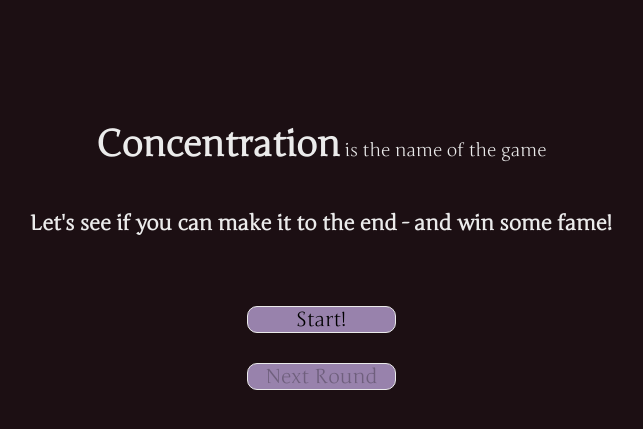
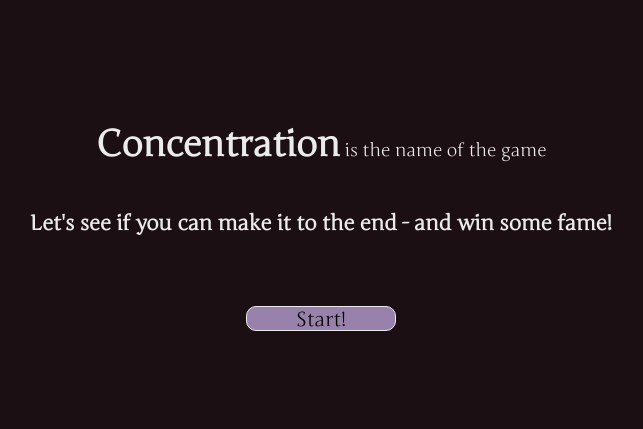
Before and after one commit to fostimus/concentration, a web app: file index.html in a window 1280 px wide. Shown: the top 429 px of the page, without its empty margins (468-1111 px from the left). Run offline with its HTML, style and script files only (its server is not run), Linux system fonts and the light colour scheme.

Commit message:
moved buttons, next round button now in modal for next round

```diff
--- a/css/style.css
+++ b/css/style.css
@@ -53,13 +53,6 @@
   gap: 50px;
 }
 
-.buttons {
-  width: 149px;
-  margin: 0 auto;
-  gap: 30px;
-  justify-content: space-around;
-}
-
 .round-win {
   z-index: 1;
   position: absolute;
@@ -111,6 +104,9 @@ button:disabled {
   font-size: 20px;
   border-radius: 10px;
   border: 1px solid #ebebeb;
+  width: 150px;
+  height: 25px;
+  margin: 0 auto;
 }
 
 .timer {
--- a/index.html
+++ b/index.html
@@ -1,5 +1,6 @@
 <!DOCTYPE html>
 <html lang="en">
+
   <head>
     <meta charset="UTF-8" />
     <meta name="viewport" content="width=device-width, initial-scale=1.0" />
@@ -24,15 +25,11 @@
           </h3>
         </div>
 
-        <div class="buttons">
-          <button class="start-btn" type="button" name="button">Start!</button>
-          <button class="next-round-btn" type="button" name="button">
-            Next Round
-          </button>
-        </div>
+        <button class="start-btn" type="button" name="button">Start!</button>
       </div>
     </section>
 
     <script defer src="js/app.js" type="text/javascript"></script>
   </body>
+
 </html>
--- a/js/app.js
+++ b/js/app.js
@@ -1,7 +1,6 @@
 /*
  * DOM Manipulation
  */
-
 const appendToCardContainer = deck => {
   const cardContainer = document.querySelector(".card-container");
   const cardContainerChildren = cardContainer.children;
@@ -75,6 +74,9 @@ const toggleImgSrc = card => {
   }
 };
 
+/**
+ * helper functions
+ */
 const checkCards = (card1, card2) => {
   if (card1 !== null && card2 !== null) {
     const val1 = card1.getAttribute("value");
@@ -103,6 +105,69 @@ const convertSeconds = seconds => {
   return seconds;
 };
 
+/**
+ * buttons and click listeners
+ */
+let pauseTimer = false;
+
+//next round button only enabled when previous round completes, see start button click handler
+const nextRoundBtn = document.createElement("button");
+nextRoundBtn.textContent = "Next Round";
+nextRoundBtn.classList.add("next-round-btn");
+nextRoundBtn.disabled = true;
+
+nextRoundBtn.addEventListener("click", () => {
+  // un pause timer, deal new deck
+  pauseTimer = false;
+  concentration.deal();
+  nextRoundBtn.disabled = true;
+
+  // remove modal from screen
+  document.querySelector(".round-win").remove();
+});
+
+const startBtn = document.querySelector(".start-btn");
+
+startBtn.addEventListener("click", () => {
+  concentration.gameStarted = true;
+  startBtn.disabled = true;
+  concentration.deal();
+
+  const timer = setInterval(() => {
+    if (!pauseTimer) {
+      const timerDiv = document.querySelector(".timer");
+
+      // if a round expires, clear the timer, set the round to 1, and enable the start button
+      if (concentration.rounds[concentration.currentRound - 1].timeLeft === 0) {
+        timerDiv.textContent = "------";
+        clearInterval(timer);
+        concentration.currentRound = 1;
+        startBtn.disabled = false;
+      }
+      // if the round is completed, pause the timer, clear the completed deck, and enable the next round button
+      else if (concentration.rounds[concentration.currentRound - 1].completed) {
+        concentration.completeDeck = [];
+        // if completed, move on to next round and PAUSE until click
+        concentration.currentRound++;
+        nextRoundBtn.disabled = false;
+        pauseTimer = true;
+      } else {
+        concentration.rounds[concentration.currentRound - 1].timeLeft--;
+        timerDiv.innerHTML =
+          "<h2>" +
+          concentration.rounds[concentration.currentRound - 1].timeLeft +
+          " seconds left</h2> in round: <strong>" +
+          concentration.currentRound +
+          "</strong> of " +
+          concentration.rounds.length;
+      }
+    }
+  }, 1000);
+});
+
+/**
+ * Card click listeners
+ */
 const attachCardClickListeners = (card, concentration) => {
   card.addEventListener("click", () => {
     if (
@@ -174,6 +239,8 @@ const attachCardClickListeners = (card, concentration) => {
 
         newDiv.innerHTML = "You won round " + concentration.currentRound + "!";
 
+        newDiv.appendChild(nextRoundBtn);
+
         document.querySelector(".game-play").appendChild(newDiv);
 
         // round is over, update round object boolean
@@ -198,58 +265,6 @@ const copyCard = (card, concentration) => {
 
   return cardHolder;
 };
-
-let pauseTimer = false;
-
-//next round button only enabled when previous round completes, see start button click handler
-const nextRoundBtn = document.querySelector(".next-round-btn");
-nextRoundBtn.disabled = true;
-
-nextRoundBtn.addEventListener("click", () => {
-  pauseTimer = false;
-  concentration.deal();
-  nextRoundBtn.disabled = true;
-});
-
-const startBtn = document.querySelector(".start-btn");
-
-startBtn.addEventListener("click", () => {
-  concentration.gameStarted = true;
-  startBtn.disabled = true;
-  concentration.deal();
-
-  const timer = setInterval(() => {
-    if (!pauseTimer) {
-      const timerDiv = document.querySelector(".timer");
-
-      // if a round expires, clear the timer, set the round to 1, and enable the start button
-      if (concentration.rounds[concentration.currentRound - 1].timeLeft === 0) {
-        timerDiv.textContent = "------";
-        clearInterval(timer);
-        concentration.currentRound = 1;
-        startBtn.disabled = false;
-      }
-      // if the round is completed, pause the timer, clear the completed deck, and enable the next round button
-      else if (concentration.rounds[concentration.currentRound - 1].completed) {
-        timerDiv.textContent = "------";
-        concentration.completeDeck = [];
-        // if completed, move on to next round and PAUSE until click
-        concentration.currentRound++;
-        nextRoundBtn.disabled = false;
-        pauseTimer = true;
-      } else {
-        concentration.rounds[concentration.currentRound - 1].timeLeft--;
-        timerDiv.innerHTML =
-          "<h2>" +
-          concentration.rounds[concentration.currentRound - 1].timeLeft +
-          " seconds left</h2> in round: <strong>" +
-          concentration.currentRound +
-          "</strong> of " +
-          concentration.rounds.length;
-      }
-    }
-  }, 1000);
-});
 
 /*
  * Game Object
```
